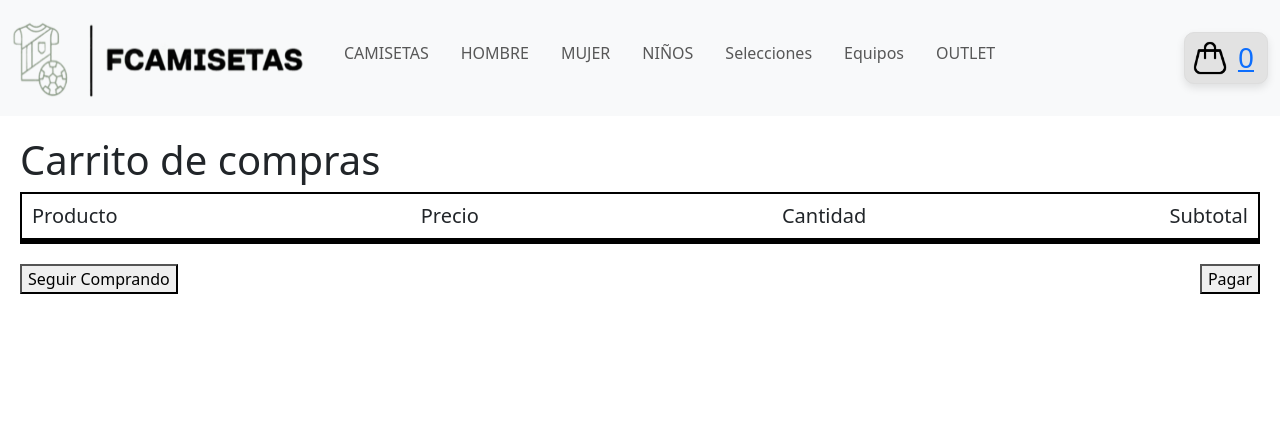
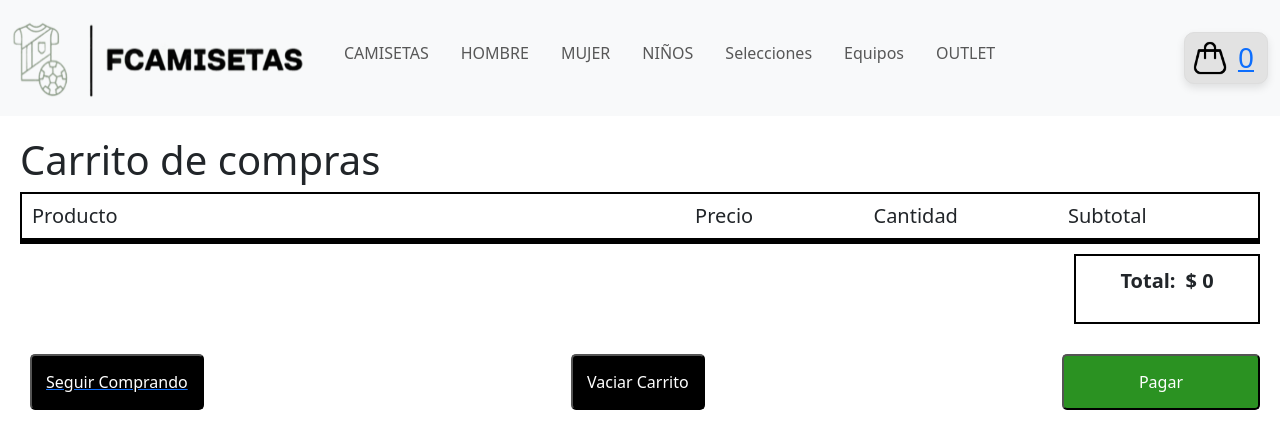
Before and after one commit to Icarucci/PreEntrega1-Carucci, a React (Create React App) app: page /cart in a window 1280 px wide. Shown: the top 448 px of the page. Built offline with nearby package versions, Linux system fonts and the light colour scheme.

Commit message:
CartFuncionalidad

```diff
--- a/src/components/CartWidget/CartWidget.jsx
+++ b/src/components/CartWidget/CartWidget.jsx
@@ -5,13 +5,15 @@ import { useContext } from "react";
 import { CartContext } from "../../context/CartContext";
 
 
-export const CartWidget = () =>{
+export const CartWidget = () => {
     const { cart } = useContext(CartContext);
+
+    const totalQuantity = cart.reduce((acc, item) => acc + item.quantity, 0);
 
     return (
         <Link to="/cart" className="contador-carrito">
             <img src={Carrito} alt="Carrito" width="40" height="40" />
-            <h3 className="m-2">{cart.length}</h3>
+            <h3 className="m-2">{totalQuantity}</h3>
         </Link>
-    )
-}
+    );
+};
--- a/src/components/Item/Item.jsx
+++ b/src/components/Item/Item.jsx
@@ -1,5 +1,4 @@
 import "./Item.css";
-import ItemCount from "../ItemCount/ItemCount";
 import { Link } from "react-router-dom";
 
 const Item = ({id, nombre, descripcion, precio, categoria, sexo, imagen, talle, color, stock, marca, material, sku}) => {
@@ -12,7 +11,6 @@ const Item = ({id, nombre, descripcion, precio, categoria, sexo, imagen, talle,
             <p className="card-text">{descripcion}</p>
             <div className="card-detalles">
             <Link to={`/item/${id}`} className="card-link">Ver detalles</Link>
-            <ItemCount initial={1} stock={10} onAdd={(quantity) => console.log("Cantidad agregada ", quantity)}/>
             </div>
         </article>
     )
--- a/src/components/ItemDetail/ItemDetail.css
+++ b/src/components/ItemDetail/ItemDetail.css
@@ -0,0 +1,47 @@
+.card-detail{
+    width: 100%;
+    border: 1px solid #ddd;
+    border-radius: 10px;
+    overflow: hidden;
+    box-shadow: 0 4px 8px rgba(0, 0, 0, 0.1);
+    text-align: center;
+    background-color: #fff;
+    padding-bottom: 20px;
+    padding-top: 10px;
+    margin-top: 10px;
+    display: flex;
+}
+
+.img{
+    width: 500px;
+    margin-bottom: 10px;
+}
+
+.card-valor{
+    margin: 20px 0px 20px 0px;
+    padding-left: 10px;
+    text-align: start;
+    font-size: 25px;
+    color: #000000;
+}
+
+.card-texto{
+    font-size: 30px;
+    height: 30px;
+    margin: 40px 0px 70px 0px;
+    font-weight: bold;
+}
+
+.boton-talles{
+    display: inline-block;
+    margin: 0px 2px 0px 2px;
+    padding: 10px 20px;
+    font-size: 16px;
+    font-weight: bold;
+    text-align: center;
+    color: #FFFFFF;
+    background-color: #1C1C1C;
+    border: none;
+    cursor: pointer;
+    transition: background-color 0.3s;
+}
--- a/src/components/ItemDetail/ItemDetail.js
+++ b/src/components/ItemDetail/ItemDetail.js
@@ -22,15 +22,14 @@ const ItemDetail = ({id, nombre, descripcion, precio, categoria, sexo, imagen, t
     }
 
     return (
-        <article className="card">
+        <article className="card-detail">
+            <div>
                 <img className="img"src={imagen} alt={nombre} />
-            <p className="card-precio">$ {precio}</p>
-            <p className="card-text">{descripcion}</p>
+            </div>
+            <div>
+                <p className="card-texto">{descripcion}</p>
                 <p className="card-precio">Categoria: {categoria}</p>
                 <p className="card-precio">Tipo: {sexo}</p>
-            <p className="card-precio">Talles: {talle && talle.length > 0 ? talle.map((t, index) => (
-                    <span key={index}>{t}{index < talle.length - 1 ? ', ' : ''}</span>
-                )) : 'No disponible'}</p>
                 <p className="card-precio">Colores: {color && color.length > 0 ? color.map((c, index) => (
                         <span key={index}>{c}{index < color.length - 1 ? ', ' : ''}</span>
                     )) : 'No disponible'}</p>
@@ -38,7 +37,11 @@ const ItemDetail = ({id, nombre, descripcion, precio, categoria, sexo, imagen, t
                 <p className="card-precio">Marca: {marca}</p>
                 <p className="card-precio">Material: {material}</p>
                 <p className="card-precio">Código: {sku}</p>
-            <div className="card-detalles">
+                <p className="card-precio">Talles:</p>
+                <p className="card-precio"> {talle && talle.length > 0 ? talle.map((t, index) => (
+                        <button className="boton-talles" key={index}>{t}{index < talle.length - 1 ? ' ' : ''}</button>
+                    )) : 'No disponible'}</p>
+                <p className="card-valor">Valor: $ {precio}</p>
                                 {
                     quantityAdded > 0 ? (
                         <div className="card-link">
--- a/src/components/cart/Cart.css
+++ b/src/components/cart/Cart.css
@@ -2,16 +2,49 @@
     display: flex;
     justify-content: space-between;
     align-items: center;
+    width: 100%;
     border: 2px solid #000;
+    margin: 0px;
+    padding: 0px;
 
 }
 
 .titulos h2 {
     margin: 10px;
     font-size: 20px;
+}
+.titulos .producto {
+    flex: 0 0 48%;
+    display: flex;
+    align-items: center;
+  }
 
+  .titulos .precio {
+    flex: 0 0 10%;
+    display: flex;
+    align-items: center;
+    justify-content: center;
+  }
 
-}
+  .titulos .cantidad {
+    flex: 0 0 15%;
+    display: flex;
+    align-items: center;
+    justify-content: center;
+  }
+
+  .titulos .subtotal {
+    flex: 0 0 10%;
+    display: flex;
+    align-items: center;
+    justify-content: center;
+  }
+  .titulos .borrar {
+    flex: 0 0 5%;
+    display: flex;
+    align-items: center;
+    justify-content: center;
+  }
 
 .cart {
     margin: 20px;
@@ -29,11 +62,59 @@
 }
 
 .productos {
-    margin: 10px;
     border-bottom: 2px solid rgb(204, 203, 203);
     display: flex;
     justify-content: space-between;
     align-items: center;
+    width: 100%;
+    margin: 0px;
+    padding: 10px 0px 10px 0px;;
+}
+.productos .producto {
+    flex: 0 0 50%;
+    display: flex;
+    align-items: center;
+  }
+
+  .productos .precio {
+    flex: 0 0 15%;
+    display: flex;
+    align-items: center;
+    justify-content: center;
+  }
+
+  .productos .cantidad {
+    flex: 0 0 15%;
+    display: flex;
+    align-items: center;
+    justify-content: center;
+  }
+
+  .productos .subtotal {
+    flex: 0 0 15%;
+    display: flex;
+    align-items: center;
+    justify-content: center;
+  }
+
+  .productos .remove {
+    flex: 0 0 5%;
+    display: flex;
+    align-items: center;
+    justify-content: center;
+  }
+
+  .productos .remove button {
+    background-color: rgb(253, 77, 77);
+    color: black;
+    border: 2px solid black;
+    border-radius: 50%;
+    width: 30px;
+    height: 30px;
+    display: flex;
+    align-items: center;
+    justify-content: center;
+    cursor: pointer;
 }
 
 .producto {
@@ -45,3 +126,57 @@
     width: 70px;
     margin-right: 10px;
   }
+
+.divtotales{
+  display: flex;
+  width: 100%;
+}
+
+.totalesvacio{
+  width: 85%;
+}
+.totales {
+  width: 15%;
+  display: flex;
+  align-items: center;
+  justify-content: center;
+  gap: 10px;
+  margin: 10px 0;
+  border: 2px solid #000;
+  padding: 10px;
+  font-size: 20px;
+  font-weight: bold;
+}
+
+.boton-link {
+  display: block;
+  padding: 14px;
+  background-color: #000000;
+  color: white;
+  text-decoration: none;
+  margin: 0px 10px 0px 10px;
+  border-radius: 5px;
+}
+
+.boton-link:hover {
+  background-color: #2b9222;
+}
+
+.boton-link-comprar {
+  display: block;
+  padding: 14px;
+  background-color: #2b9222;
+  color: white;
+  text-decoration: none;
+  margin: 0px;
+  padding: 0px 75px 0 75px;
+  border-radius: 5px;
+  transition: background-color 0.3s ease, transform 0.2s ease, box-shadow 0.3s ease;
+}
+
+.boton-link-comprar:hover {
+  background-color: #0070da;          /* Cambia el color de fondo */
+  color: #000000;                     /* Cambia el color del texto */
+  transform: scale(1.05);             /* Escala el botón ligeramente */
+  box-shadow: 0 4px 12px rgba(0, 0, 0, 0.3); /* Añade sombra al botón */
+}
--- a/src/components/cart/Cart.jsx
+++ b/src/components/cart/Cart.jsx
@@ -1,30 +1,44 @@
 import { useContext } from "react";
 import { CartContext } from "../../context/CartContext";
+import { Link } from "react-router-dom";
 import Cartitem from "./Cartitem";
 import "./Cart.css";
 
 const Cart = () => {
-    const { cart } = useContext(CartContext)
+    const { cart, removeItem, clearCart, isInCart } = useContext(CartContext)
+
+    const totalSum = cart.reduce((acc, item) => acc + (item.quantity * item.precio), 0);
 
     return(
         <div className="cart">
             <h1>Carrito de compras</h1>
             <div className="titulos">
-                <h2>Producto</h2>
-                <h2>Precio</h2>
-                <h2>Cantidad</h2>
-                <h2>Subtotal</h2>
+                <h2 className="producto">Producto</h2>
+                <h2 className="precio">Precio</h2>
+                <h2 className="cantidad">Cantidad</h2>
+                <h2 className="subtotal">Subtotal</h2>
+                <div className="borrar"></div>
             </div>
             <div className="items">
                 {cart.map((item,id) => (
-                    <Cartitem item={item} key={id}/>
+                    <Cartitem item={item} key={item.id} removeItem={removeItem} itemInCart={isInCart(item.id)}/>
                 )
                 )
                 }
             </div>
+            <div className="divtotales">
+            <div className="totalesvacio"></div>
+            <div className="totales">
+                    <p>Total:</p>
+                    <p>$ {Math.floor(totalSum)}</p>
+            </div>
+            </div>
             <div className="finalizar">
-                <button>Seguir Comprando</button>
-                <button>Pagar</button>
+                <Link to="/camisetas">
+                        <button className="boton-link">Seguir Comprando</button>
+                </Link>
+                <button className="boton-link" onClick={clearCart}>Vaciar Carrito</button>
+                <button className="boton-link-comprar">Pagar</button>
             </div>
         </div>
         )
--- a/src/components/cart/Cartitem.jsx
+++ b/src/components/cart/Cartitem.jsx
@@ -1,7 +1,8 @@
 import "./Cart.css";
 
 
-const Cartitem = ({item}) => {
+const Cartitem = ({item, removeItem, itemInCart}) => {
+
 
     const subtotal = item.quantity * item.precio;
 
@@ -12,14 +13,18 @@ const Cartitem = ({item}) => {
             <img className="imagen" src={item.imagen} alt={item.nombre} />
             <p>{item.nombre}</p>
             </div>
-            <div>
+            <div  className="precio">
                 <p>$ {item.precio}</p>
             </div>
-            <div>
+            <div  className="cantidad">
                 <p>{item.quantity}</p>
             </div>
-            <div>
+            <div  className="subtotal">
                 <p>$ {subtotal}</p>
+            </div>
+            <div className="remove">
+                <button onClick={() => removeItem(item.id)}>X</button>
+                {itemInCart}
             </div>
         </div>
 
--- a/src/context/CartContext.jsx
+++ b/src/context/CartContext.jsx
@@ -29,7 +29,7 @@ export const CartProvider = ({ children }) => {
     }
 
     return (
-        <CartContext.Provider value={{ cart, addItem, removeItem, clearCart }}>
+        <CartContext.Provider value={{ cart, addItem, removeItem, clearCart, isInCart }}>
             { children }
         </CartContext.Provider>
     )
```
Also changed, not shown: src/components/Item/Item.css (line endings or trailing spaces). Lines whose indentation alone changed are shown as unchanged.
